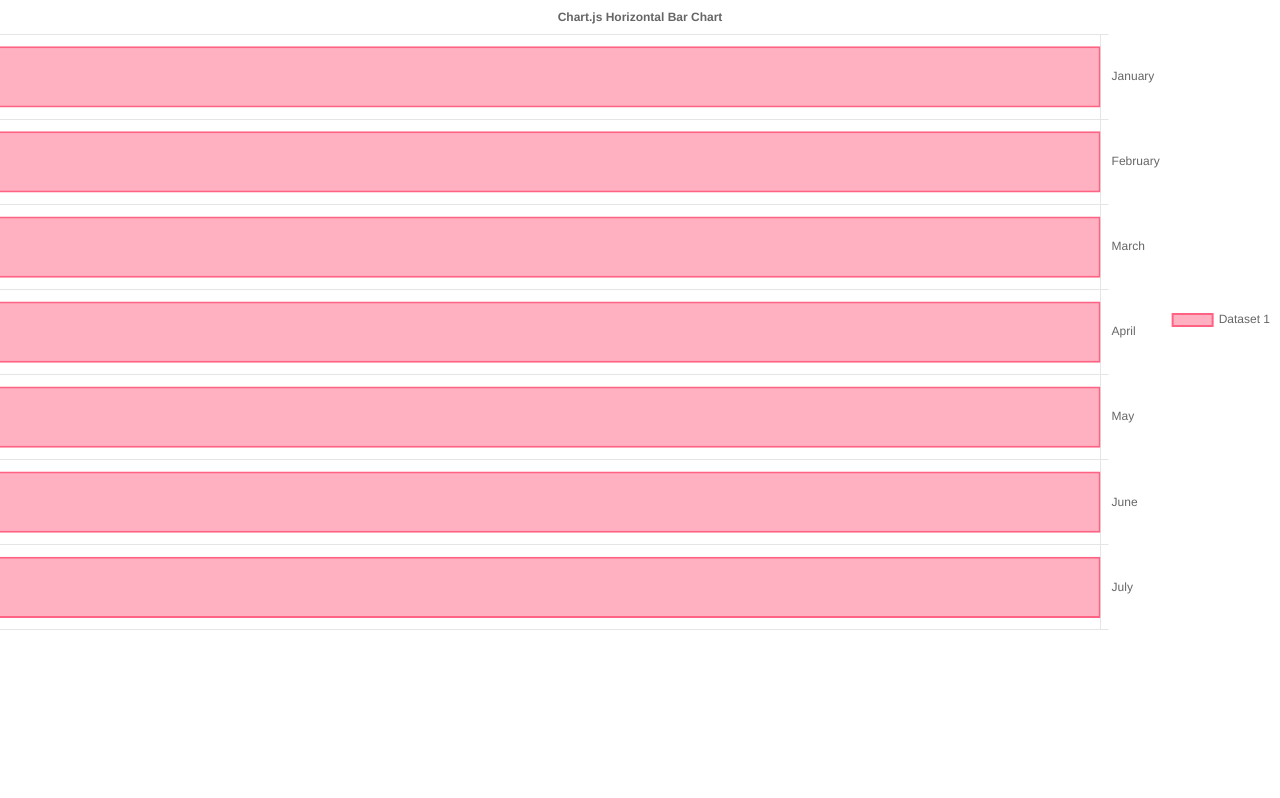
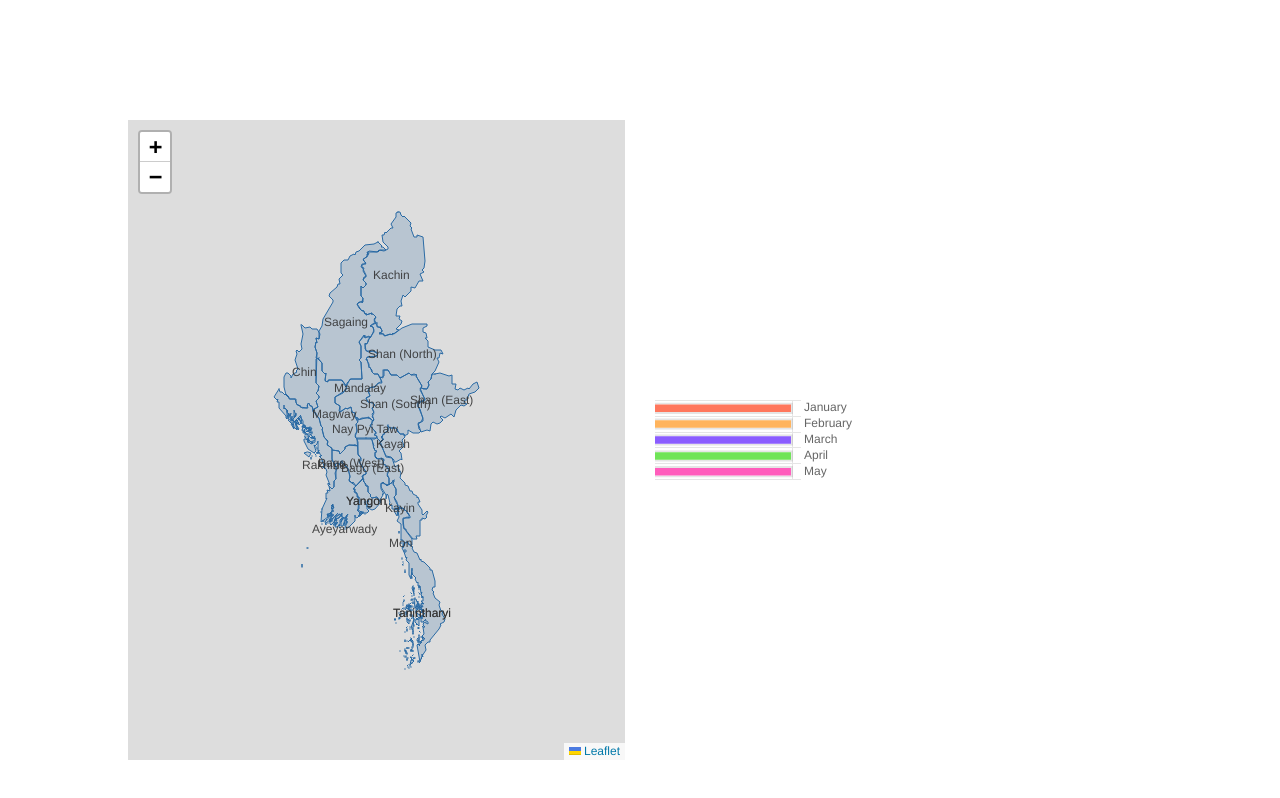
Before and after one commit to legend797/myanmar-heat-map, a Next.js app in the folder map-app/: page /datamap in a window 1280 px wide. Shown: the top 798 px of the page. Built offline with nearby package versions, Linux system fonts and the light colour scheme.

Commit message:
verticalComposeChart commit

```diff
--- a/map-app/src/app/components/BarChart.js
+++ b/map-app/src/app/components/BarChart.js
@@ -1,4 +1,4 @@
-import React from 'react';
+import React from "react";
 import {
   Chart as ChartJS,
   CategoryScale,
@@ -6,9 +6,8 @@ import {
   BarElement,
   Title,
   Legend,
-} from 'chart.js';
-import { Bar } from 'react-chartjs-2';
-
+} from "chart.js";
+import { Bar } from "react-chartjs-2";
 
 ChartJS.register(
   CategoryScale,
@@ -19,24 +18,25 @@ ChartJS.register(
   Legend
 );
 
-const labels = ['January', 'February', 'March', 'April', 'May', 'June', 'July'];
+const labels = ["January", "February", "March", "April", "May"];
+const barColors = ["#FF775D", "#FFB45D", "#8B5DFF", "#70E457", "#FF5DBC"];
 
 export const data = {
   labels,
   datasets: [
     {
-      label: 'Dataset 1',
+      label: '',
       data: labels.map(() => 10),
-      borderColor: 'rgb(255, 99, 132)',
-      backgroundColor: 'rgba(255, 99, 132, 0.5)',
+
+      backgroundColor: labels.map((_, index) => barColors[index]),
     },
   ],
 };
 
-const customLabels = ['100', '200', '300', '400', '500', '600', '700'];
+// const customLabels = ['100', '200', '300', '400', '500', '600', '700'];
 
 export const options = {
-  indexAxis: 'y',
+  indexAxis: "y",
   elements: {
     bar: {
       borderWidth: 2,
@@ -45,25 +45,26 @@ export const options = {
   responsive: true,
   plugins: {
     legend: {
-      position: 'right',
+      position: "right",
+      display: false, // Hide the legend completely
     },
-    title: {
-      display: true,
-      text: 'Chart.js Horizontal Bar Chart',
-    },
+    // title: {
+    //   display: true,
+    //   text: "Chart.js Horizontal Bar Chart",
+    // },
     datalabels: {
       display: true,
-      color: 'black',
-      align: 'end',
-      anchor: 'end',
-      formatter: (value, context) => {
-        return customLabels[context.dataIndex];
-      },
+      // color: "black",
+      // align: "end",
+      // anchor: "end",
+      // formatter: (value, context) => {
+      //   return customLabels[context.dataIndex];
+      // },
     },
   },
   scales: {
     y: {
-      position: 'right',
+      position: "right",
     },
     x: {
       display: false,
@@ -72,5 +73,5 @@ export const options = {
 };
 
 export default function HorizonBarChart() {
-  return <Bar options={options} data={data} />;
+  return <Bar options={options} data={data}  />;
 }
--- a/map-app/src/app/components/DataMap.js
+++ b/map-app/src/app/components/DataMap.js
@@ -80,7 +80,8 @@ const DataMap = () => {
   };
 
   return (
-    <div className="flex">
+    <section className=" pt-[15vh] px-5 sm:px-12 md:px-32 w-full pb-12">
+    <div className="flex justify-center items-center  gap-[30px]">
       <MapContainer
         zoom={10}
         {...zoomPropperties}
@@ -89,8 +90,11 @@ const DataMap = () => {
         <SetBounds geoJsonData={myanmarGeoJSON} />
       </MapContainer>
       {/* Bar Chart */}
+      <div className="w-1/2 h-[100px]">
       <HorizonBarChart/>
+      </div>
     </div>
+    </section>
   );
 };
 export default DataMap;
--- a/map-app/src/app/page.js
+++ b/map-app/src/app/page.js
@@ -1,10 +1,5 @@
-<<<<<<< HEAD
-'use client'
-import Map from "./components/Map";
-=======
 import Link from "next/link";
 
->>>>>>> b350a54
 
 export default function Home() {
   return (
```
